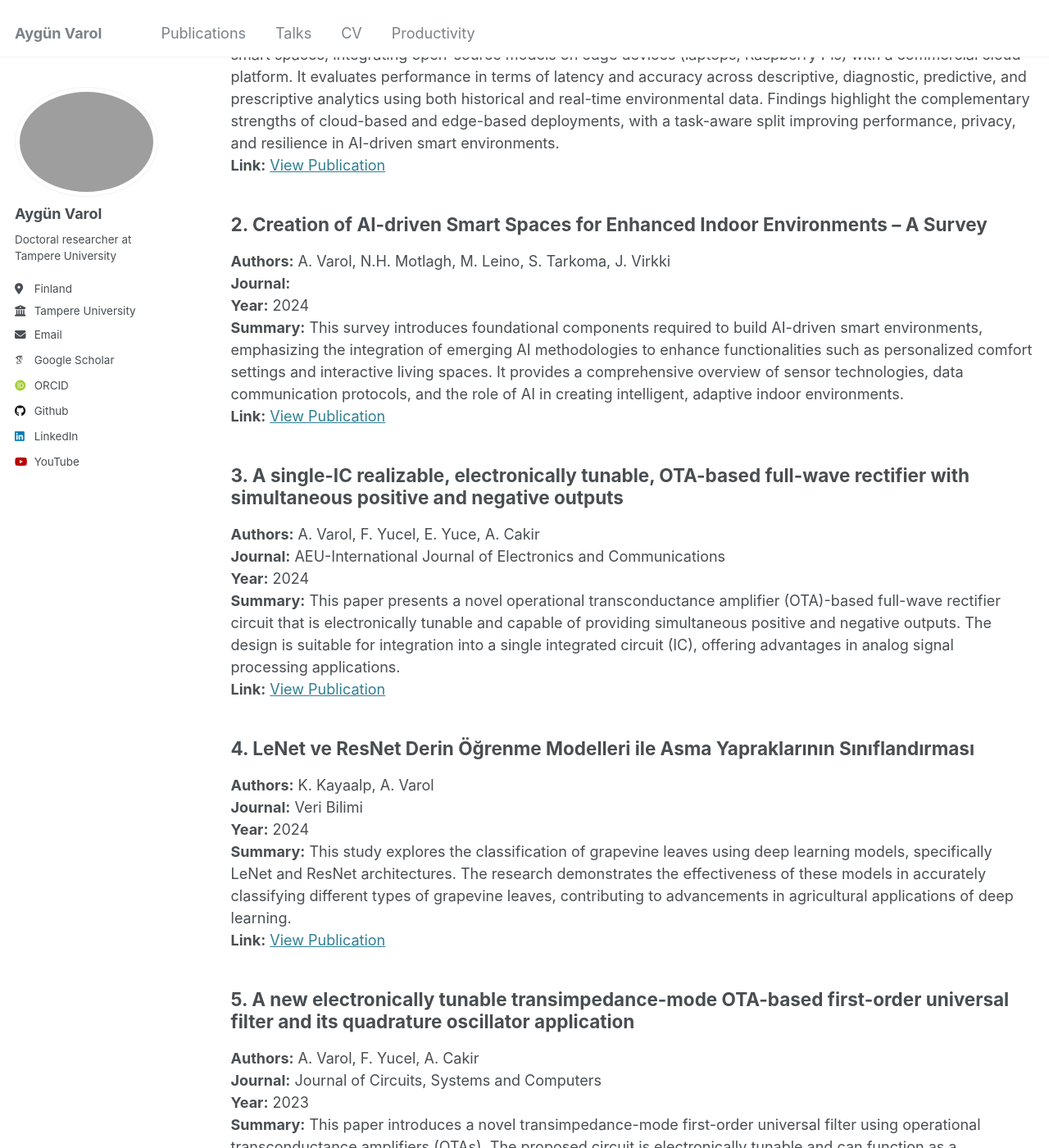
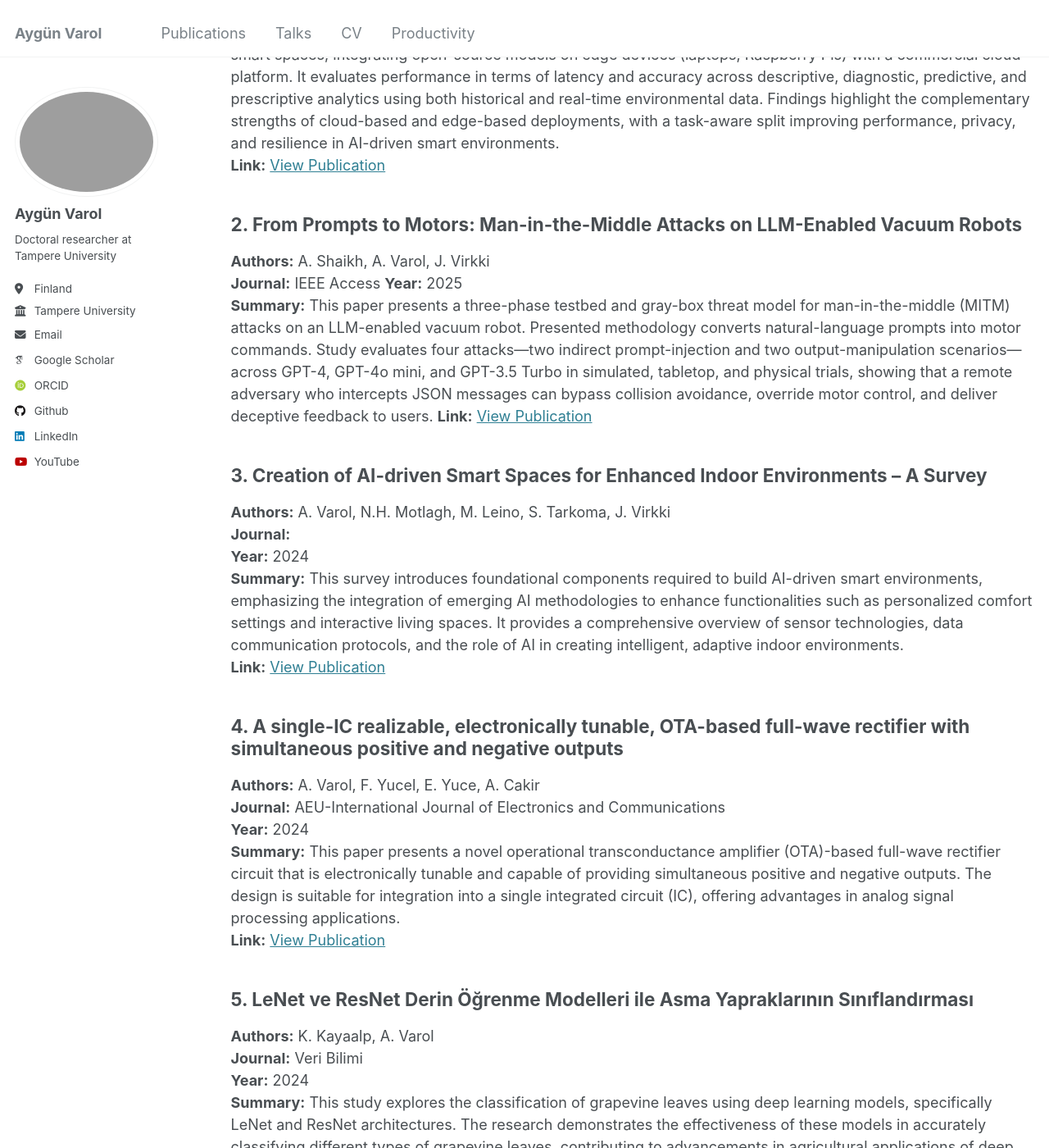
Before and after one commit to AygunVarol/aygunvarol.github.io, a Jekyll site: the page built from _pages/publications.md, in a window 1280 px wide and 1400 px high, scrolled down 378 px. Shown: the whole window at 82% size. Built offline with Jekyll 4.4.1, drawn with Linux system fonts in a browser that asks for light colours; some web fonts are replaced; some of the changed text lies outside the part shown.

Commit message:
Update publications.md

```diff
--- a/_pages/publications.md
+++ b/_pages/publications.md
@@ -16,7 +16,15 @@ You can also find my articles on my [Google Scholar](https://scholar.google.com/
 **Summary:** This paper presents a hybrid edge–cloud framework for deploying large language models (LLMs) in smart spaces, integrating open-source models on edge devices (laptops, Raspberry Pis) with a commercial cloud platform. It evaluates performance in terms of latency and accuracy across descriptive, diagnostic, predictive, and prescriptive analytics using both historical and real-time environmental data. Findings highlight the complementary strengths of cloud-based and edge-based deployments, with a task-aware split improving performance, privacy, and resilience in AI-driven smart environments.
 **Link:** [View Publication](https://ieeexplore.ieee.org/stamp/stamp.jsp?tp=&arnumber=11091771)
 
-## 2. Creation of AI-driven Smart Spaces for Enhanced Indoor Environments – A Survey
+## 2. From Prompts to Motors: Man-in-the-Middle Attacks on LLM-Enabled Vacuum Robots
+
+**Authors:** A. Shaikh, A. Varol, J. Virkki
+**Journal:** IEEE Access
+**Year:** 2025
+**Summary:** This paper presents a three-phase testbed and gray-box threat model for man-in-the-middle (MITM) attacks on an LLM-enabled vacuum robot. Presented methodology converts natural-language prompts into motor commands. Study evaluates four attacks—two indirect prompt-injection and two output-manipulation scenarios—across GPT-4, GPT-4o mini, and GPT-3.5 Turbo in simulated, tabletop, and physical trials, showing that a remote adversary who intercepts JSON messages can bypass collision avoidance, override motor control, and deliver deceptive feedback to users.
+**Link:** [View Publication]([https://ieeexplore.ieee.org/stamp/stamp.jsp?tp=&arnumber=11091771](https://ieeexplore.ieee.org/abstract/document/11108294))
+
+## 3. Creation of AI-driven Smart Spaces for Enhanced Indoor Environments – A Survey
 
 **Authors:** A. Varol, N.H. Motlagh, M. Leino, S. Tarkoma, J. Virkki
 **Journal:**
@@ -24,7 +32,7 @@ You can also find my articles on my [Google Scholar](https://scholar.google.com/
 **Summary:** This survey introduces foundational components required to build AI-driven smart environments, emphasizing the integration of emerging AI methodologies to enhance functionalities such as personalized comfort settings and interactive living spaces. It provides a comprehensive overview of sensor technologies, data communication protocols, and the role of AI in creating intelligent, adaptive indoor environments.
 **Link:** [View Publication](https://arxiv.org/pdf/2412.14708?)
 
-## 3. A single-IC realizable, electronically tunable, OTA-based full-wave rectifier with simultaneous positive and negative outputs
+## 4. A single-IC realizable, electronically tunable, OTA-based full-wave rectifier with simultaneous positive and negative outputs
 
 **Authors:** A. Varol, F. Yucel, E. Yuce, A. Cakir
 **Journal:** AEU-International Journal of Electronics and Communications
@@ -32,7 +40,7 @@ You can also find my articles on my [Google Scholar](https://scholar.google.com/
 **Summary:** This paper presents a novel operational transconductance amplifier (OTA)-based full-wave rectifier circuit that is electronically tunable and capable of providing simultaneous positive and negative outputs. The design is suitable for integration into a single integrated circuit (IC), offering advantages in analog signal processing applications.
 **Link:** [View Publication](https://www.sciencedirect.com/science/article/abs/pii/S1434841124002590)
 
-## 4. LeNet ve ResNet Derin Öğrenme Modelleri ile Asma Yapraklarının Sınıflandırması
+## 5. LeNet ve ResNet Derin Öğrenme Modelleri ile Asma Yapraklarının Sınıflandırması
 
 **Authors:** K. Kayaalp, A. Varol
 **Journal:** Veri Bilimi
```
Also changed, not shown: other parts of _pages/publications.md (+2 -2 lines).
